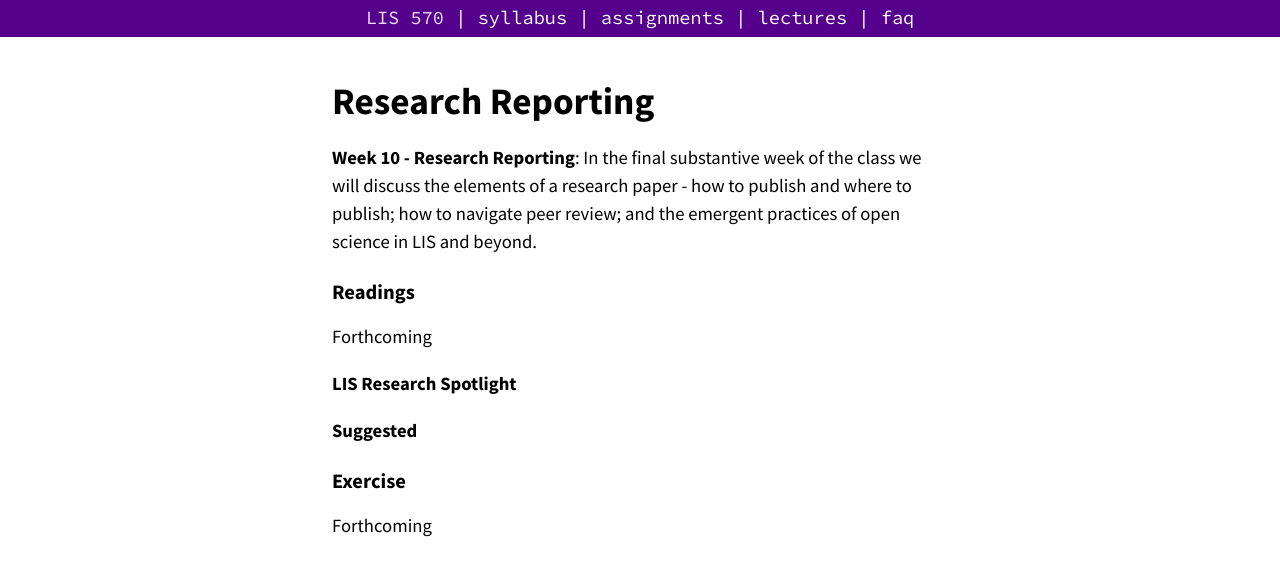
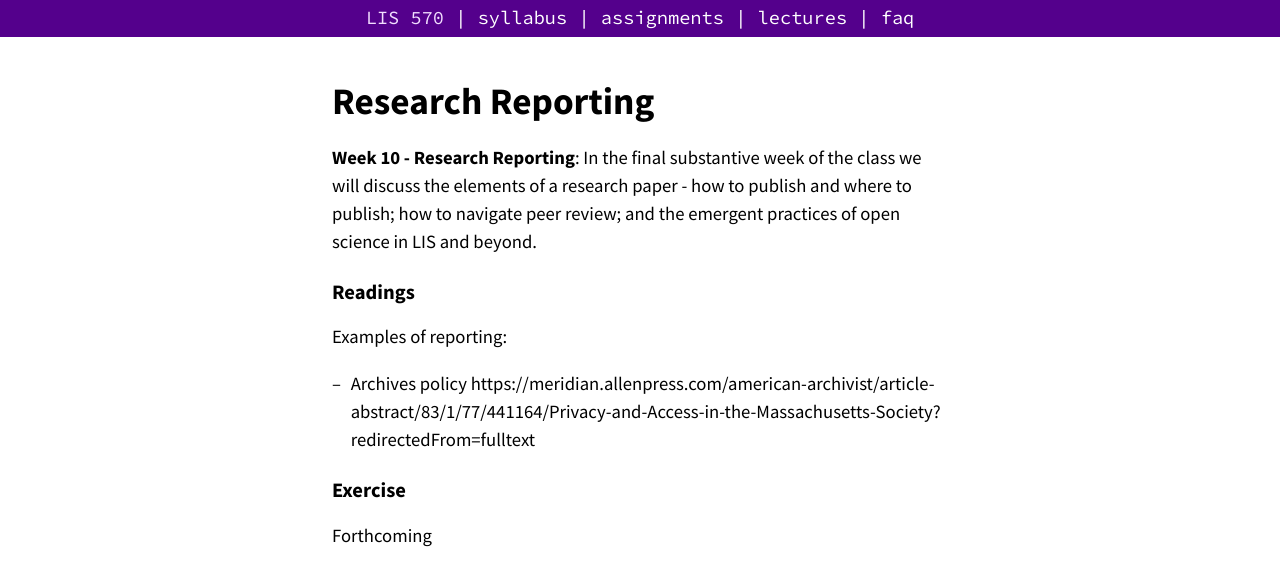
Before and after one commit to nniiicc/LIS-570-Au2020, a Jekyll site: the page built from _2020/reporting.md, in a window 1280 px wide. Shown: the top 586 px of the page. Built offline with Jekyll 4.4.1, drawn with Linux system fonts in a browser that asks for light colours.

```diff
--- a/_2020/reporting.md
+++ b/_2020/reporting.md
@@ -12,11 +12,12 @@ video:
 
 
 ## Readings
-Forthcoming
 
-**LIS Research Spotlight**
+Examples of reporting:
 
-**Suggested**
+- Archives policy https://meridian.allenpress.com/american-archivist/article-abstract/83/1/77/441164/Privacy-and-Access-in-the-Massachusetts-Society?redirectedFrom=fulltext
+
+
 
 
 ## Exercise
```
Also changed, not shown: _2020/quant-analysis.md (+3 -2 lines), _2020/quant-collection.md (+1 -0 lines), _2020/res-design.md (+4 -0 lines), 2 other files.
